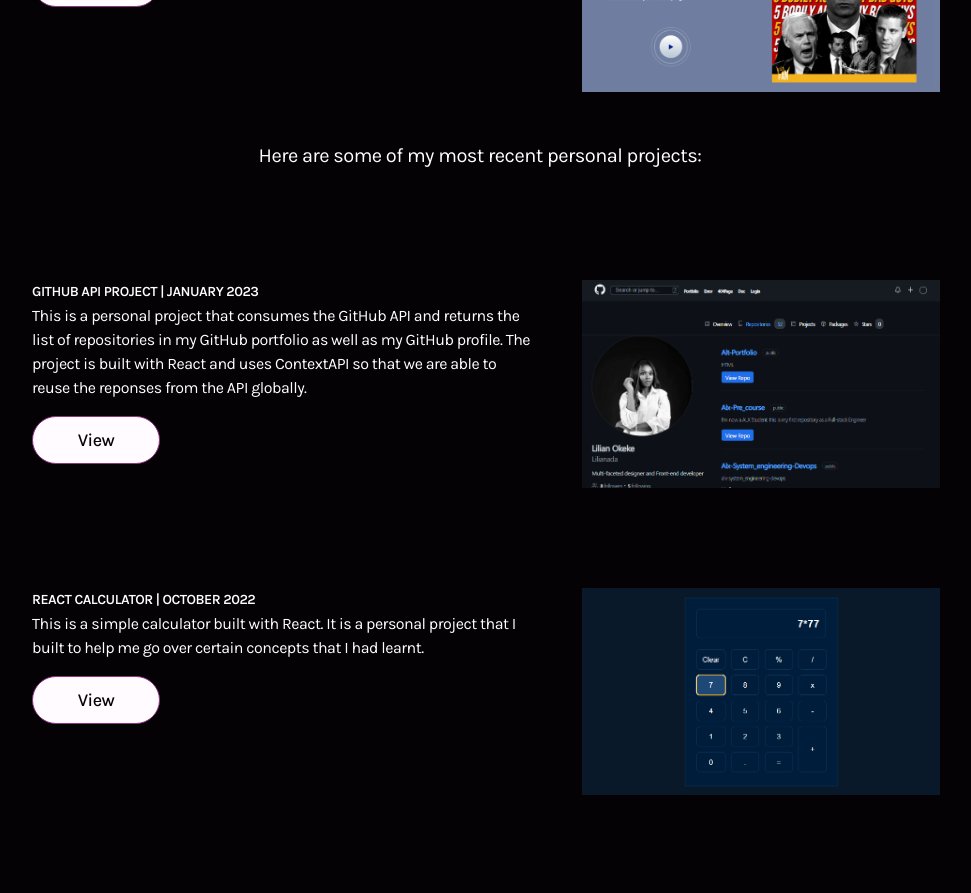
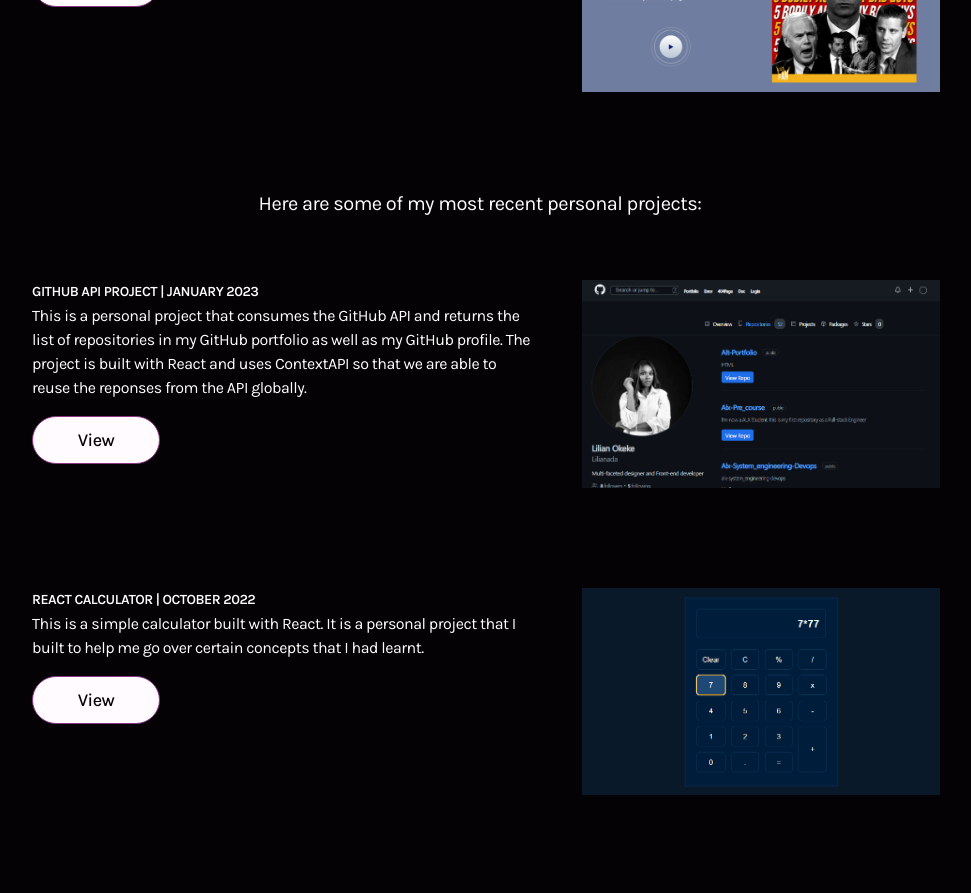
Before and after one commit to Lilianada/Lilydesigned, a React (Create React App) app: page /portfolio in a window 1280 px wide. Shown: the part 1980-2873 px from the top of the page, without its empty margins (160-1131 px from the left). Built offline with nearby package versions, Linux system fonts and the light colour scheme.

Commit message:
UI Fixes

```diff
--- a/src/components/Work/Work.jsx
+++ b/src/components/Work/Work.jsx
@@ -150,7 +150,7 @@ export default function Work() {
         </div>
       </div>
 
-        <div className="head">
+        <div className="subhead">
             <p className="text">
                 Here are some of my most recent personal projects:
             </p>
--- a/src/components/Work/Work.scss
+++ b/src/components/Work/Work.scss
@@ -9,13 +9,9 @@
         margin: 2rem auto 2rem;
     }
 
+
     .head{
         margin-bottom: 3rem;
-
-        &:nth-child(2){
-            margin-bottom: 0;
-            margin-top: 3rem;
-        }
 
         .title{
             margin-top: 0;
@@ -30,11 +26,22 @@
         }
     }
 
+    .subhead{
+        margin-top: 3rem;
+
+        .text{
+            text-align: center;
+
+            @media screen and (min-width: 768px){
+                width: 35rem;
+            }
+        }
+    }
+
 
     .workList{
         display: flex;
         flex-direction: column;
-    }
 
         .workWrap{
             display: flex;
@@ -91,3 +98,5 @@
             }
         }
     }
+
+}
```
Lines whose indentation alone changed are shown as unchanged.
